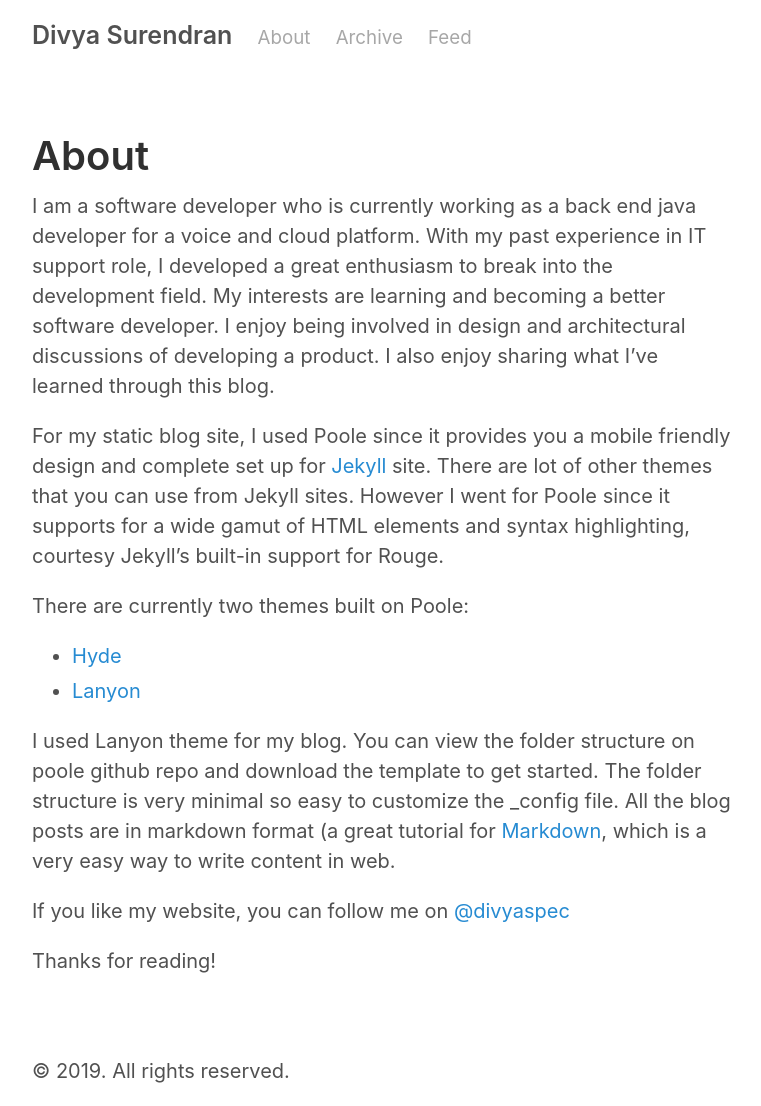
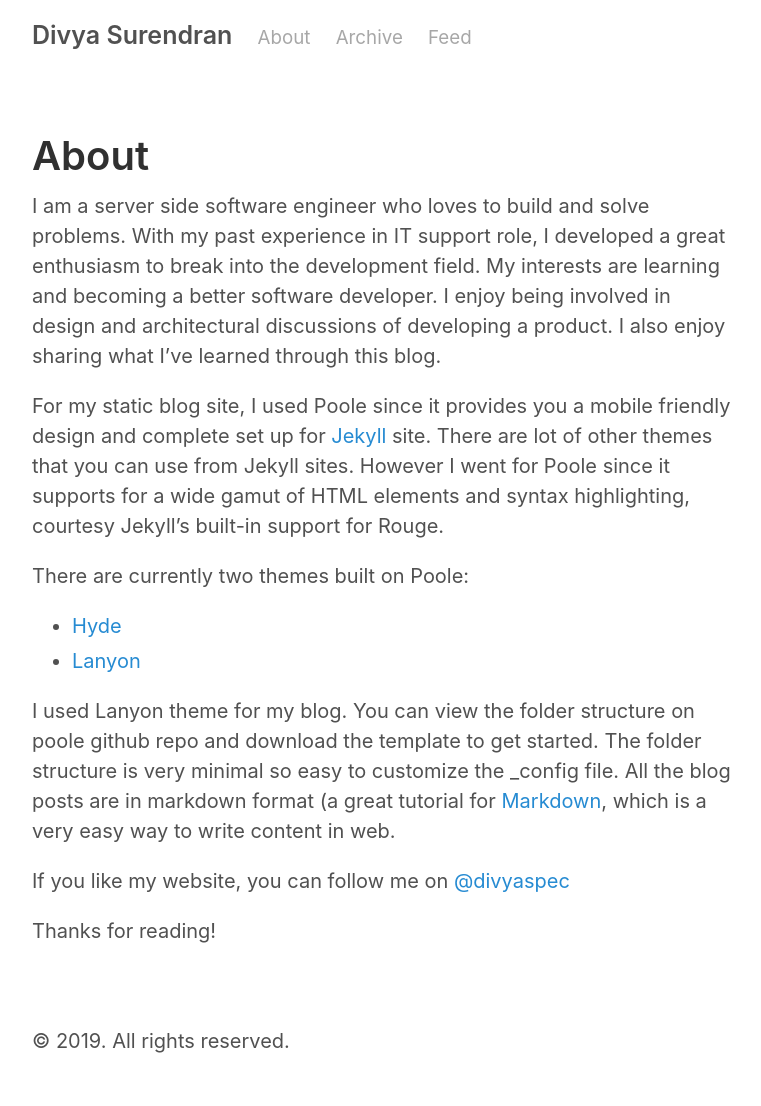
Before and after one commit to divyaspec/divyaspec.github.io, a Jekyll site: the page built from about.md, in a window 1280 px wide. Shown: the whole page, without its empty margins (258-1019 px from the left). Built offline with Jekyll 4.4.1, drawn with Linux system fonts in a browser that asks for light colours; after the commit the page ends 1076 px from its top, so only the background shows below that.

Commit message:
Update about.md

```diff
--- a/about.md
+++ b/about.md
@@ -3,7 +3,7 @@ layout: page
 title: About
 ---
 
-I am a software developer who is currently working as a back end java developer for a voice and cloud platform. With my past experience in IT support role, I developed a great enthusiasm to break into the development field. My interests are learning and becoming a better software developer. I enjoy being involved in design and architectural discussions of developing a product. I also enjoy sharing what I've learned through this blog.
+I am a server side software engineer who loves to build and solve problems. With my past experience in IT support role, I developed a great enthusiasm to break into the development field. My interests are learning and becoming a better software developer. I enjoy being involved in design and architectural discussions of developing a product. I also enjoy sharing what I've learned through this blog.
 
 For my static blog site, I used Poole since it provides you a mobile friendly design and complete set up for [Jekyll](http://jekyllrb.com) site. There are lot of other themes that you can use from Jekyll sites. However I went for Poole since it supports for a wide gamut of HTML elements and syntax highlighting, courtesy Jekyll's built-in support for Rouge.
 
```
